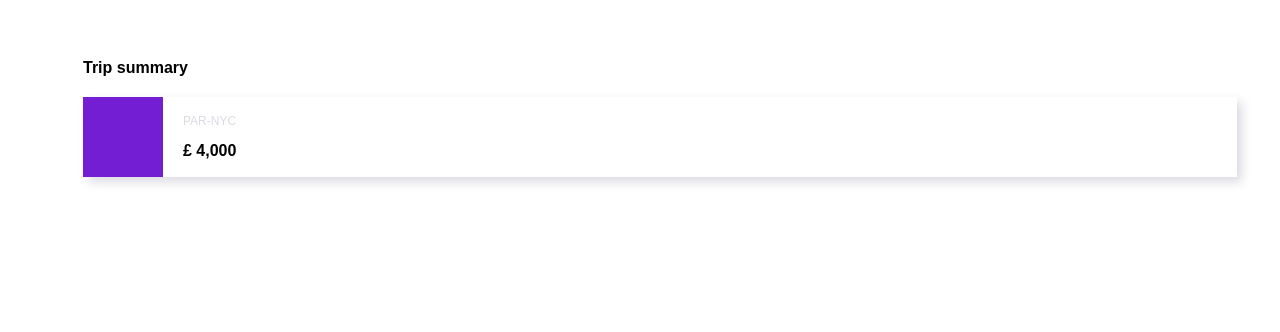
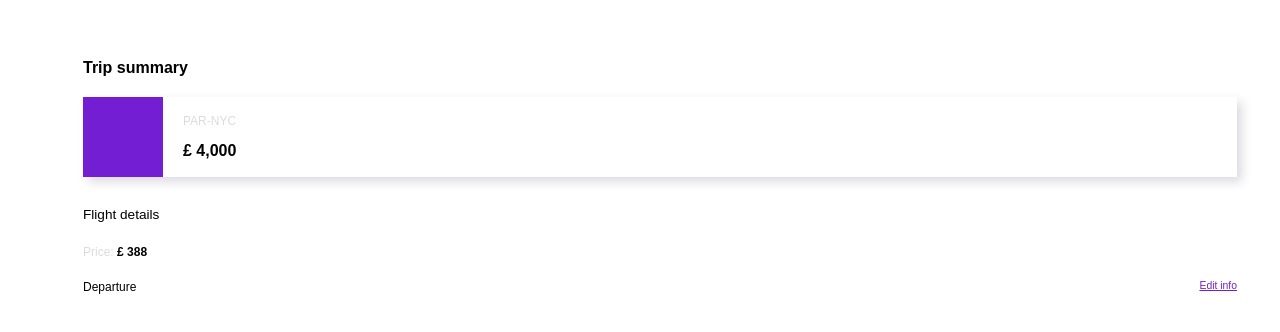
Before and after one commit to JulianMayorga/animated-modal, a React (Create React App) app: page / in a window 1280 px wide. Shown: the top 332 px of the page. Built offline with nearby package versions, Linux system fonts and the light colour scheme.

Commit message:
Trip summary: Display departure price

```diff
--- a/src/App.js
+++ b/src/App.js
@@ -18,7 +18,8 @@ class App extends Component {
         <h1
           style={{
             fontSize: "1rem",
-            marginBottom: 20
+            marginBottom: 20,
+            fontWeight: 600
           }}
         >
           Trip summary
@@ -27,7 +28,8 @@ class App extends Component {
           style={{
             display: "flex",
             height: 80,
-            boxShadow: `5px 5px 10px ${lightGrey}`
+            boxShadow: `5px 5px 10px ${lightGrey}`,
+            marginBottom: 30
           }}
         >
           <div style={{ backgroundColor: darkViolet, flexBasis: 80 }} />
@@ -40,7 +42,7 @@ class App extends Component {
               paddingLeft: 20
             }}
           >
-            <div
+            <span
               style={{
                 fontSize: ".75rem",
                 color: lightGrey,
@@ -50,18 +52,71 @@ class App extends Component {
               }}
             >
               PAR-NYC
-            </div>
-            <div
+            </span>
+            <span
               style={{
-                fontWeight: "bold",
+                fontWeight: 600,
                 display: "flex",
                 alignItems: "center",
                 flexGrow: 1
               }}
             >
               £ 4,000
-            </div>
+            </span>
           </div>
+        </div>
+        <h2
+          style={{
+            fontSize: ".85rem",
+            marginBottom: 20,
+            fontWeight: 500
+          }}
+        >
+          Flight details
+        </h2>
+        <div style={{ marginBottom: 20 }}>
+          <span
+            style={{
+              fontSize: ".75rem",
+              color: lightGrey
+            }}
+          >
+            Price:{" "}
+          </span>
+          <span
+            style={{
+              fontSize: ".75rem",
+              fontWeight: 600
+            }}
+          >
+            £ 388
+          </span>
+        </div>
+        <div
+          style={{
+            display: "flex",
+            marginBottom: 20,
+            justifyContent: "space-between"
+          }}
+        >
+          <h3
+            style={{
+              fontSize: ".75rem",
+              fontWeight: 500,
+              margin: 0
+            }}
+          >
+            Departure
+          </h3>
+          <a
+            href=""
+            style={{
+              fontSize: ".65rem",
+              color: darkViolet
+            }}
+          >
+            Edit info
+          </a>
         </div>
       </div>
     );
```
